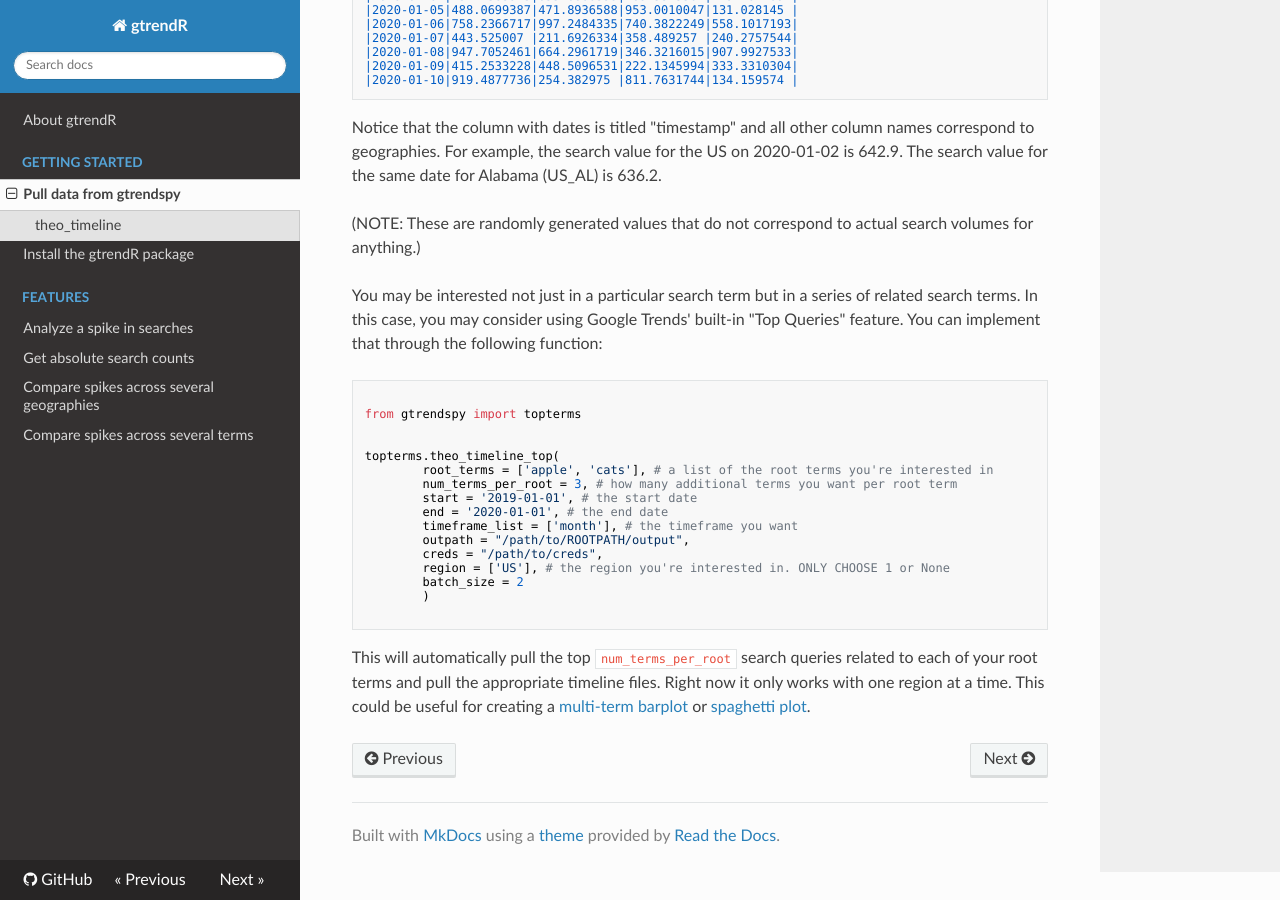
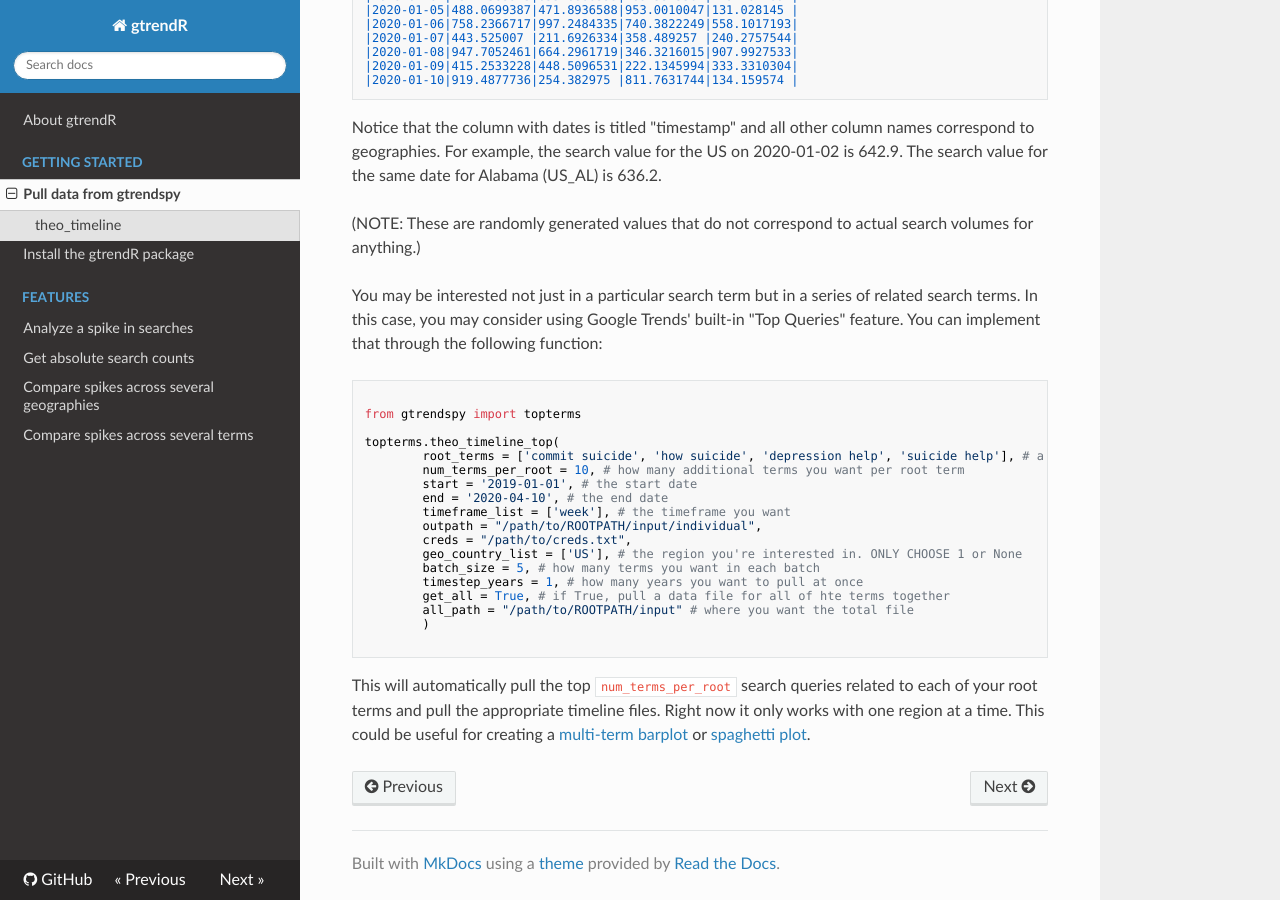
Before and after one commit to tlcaputi/gtrendR, an MkDocs documentation site: the page built from docs/gtrendspy.md, in a window 1280 px wide and 900 px high, scrolled down 757 px. Built offline with MkDocs 1.6.1, drawn with Linux system fonts in a browser that asks for light colours; nearby versions of some CDN libraries; old or Windows-style settings are respelled for this version of MkDocs.

Commit message:
fixed multi term and arima_ciplot week/month data issues

````diff
--- a/docs/gtrendspy.md
+++ b/docs/gtrendspy.md
@@ -51,17 +51,19 @@ You may be interested not just in a particular search term but in a series of re
 
 from gtrendspy import topterms
 
-
 topterms.theo_timeline_top(
-        root_terms = ['apple', 'cats'], # a list of the root terms you're interested in
-        num_terms_per_root = 3, # how many additional terms you want per root term
+        root_terms = ['commit suicide', 'how suicide', 'depression help', 'suicide help'], # a list of the root terms you're interested in
+        num_terms_per_root = 10, # how many additional terms you want per root term
         start = '2019-01-01', # the start date
-        end = '2020-01-01', # the end date
-        timeframe_list = ['month'], # the timeframe you want
-        outpath = "/path/to/ROOTPATH/output",
-        creds = "/path/to/creds",
-        region = ['US'], # the region you're interested in. ONLY CHOOSE 1 or None
-        batch_size = 2
+        end = '2020-04-10', # the end date
+        timeframe_list = ['week'], # the timeframe you want
+        outpath = "/path/to/ROOTPATH/input/individual",
+        creds = "/path/to/creds.txt",
+        geo_country_list = ['US'], # the region you're interested in. ONLY CHOOSE 1 or None
+        batch_size = 5, # how many terms you want in each batch
+        timestep_years = 1, # how many years you want to pull at once
+        get_all = True, # if True, pull a data file for all of hte terms together
+        all_path = "/path/to/ROOTPATH/input" # where you want the total file
         )
 
 ```
````
Also changed, not shown: docs/absolute-counts.md (+2 -2 lines), docs/READMEcode/output/panA.png, docs/READMEcode/output/panB.png, 9 other files.
